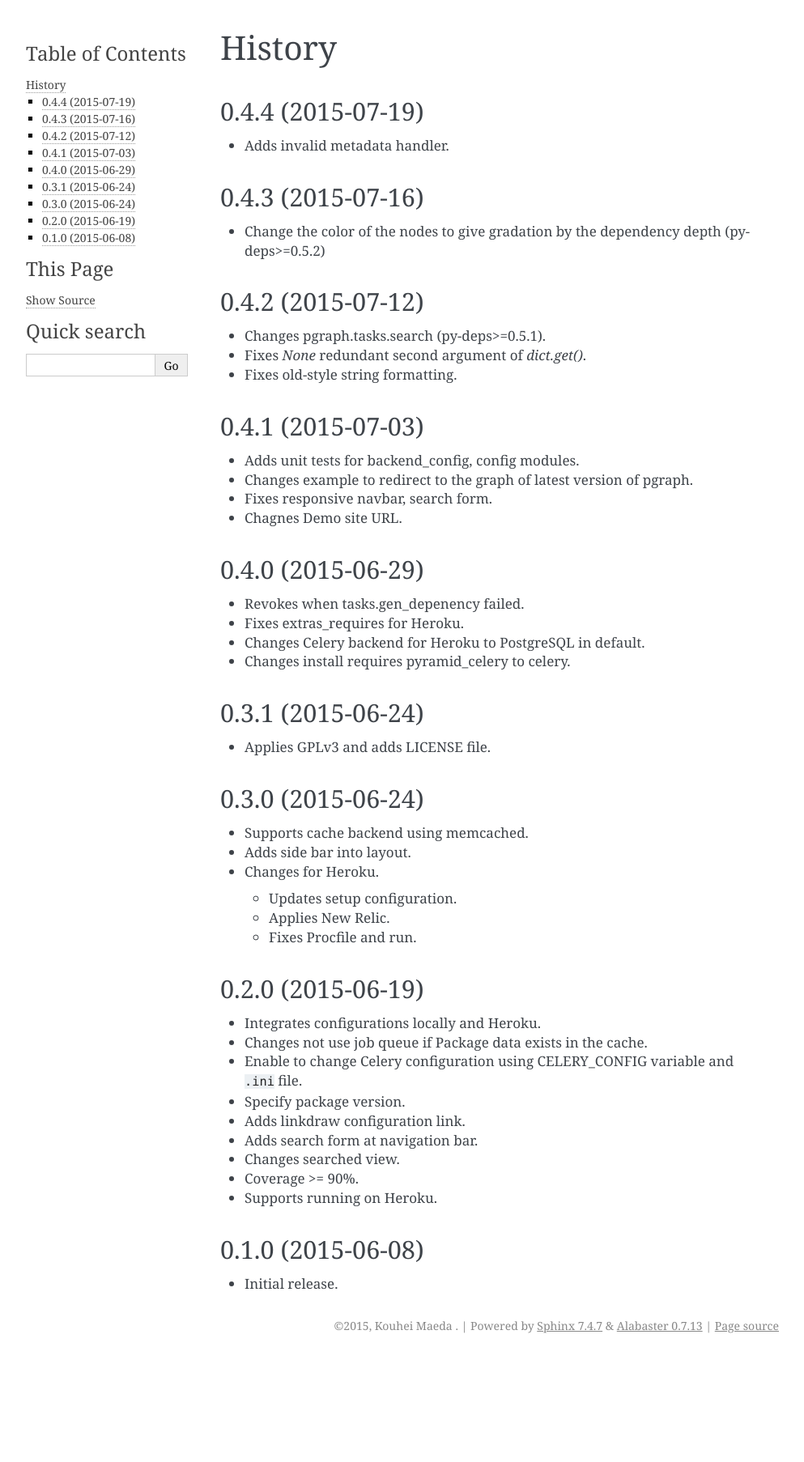
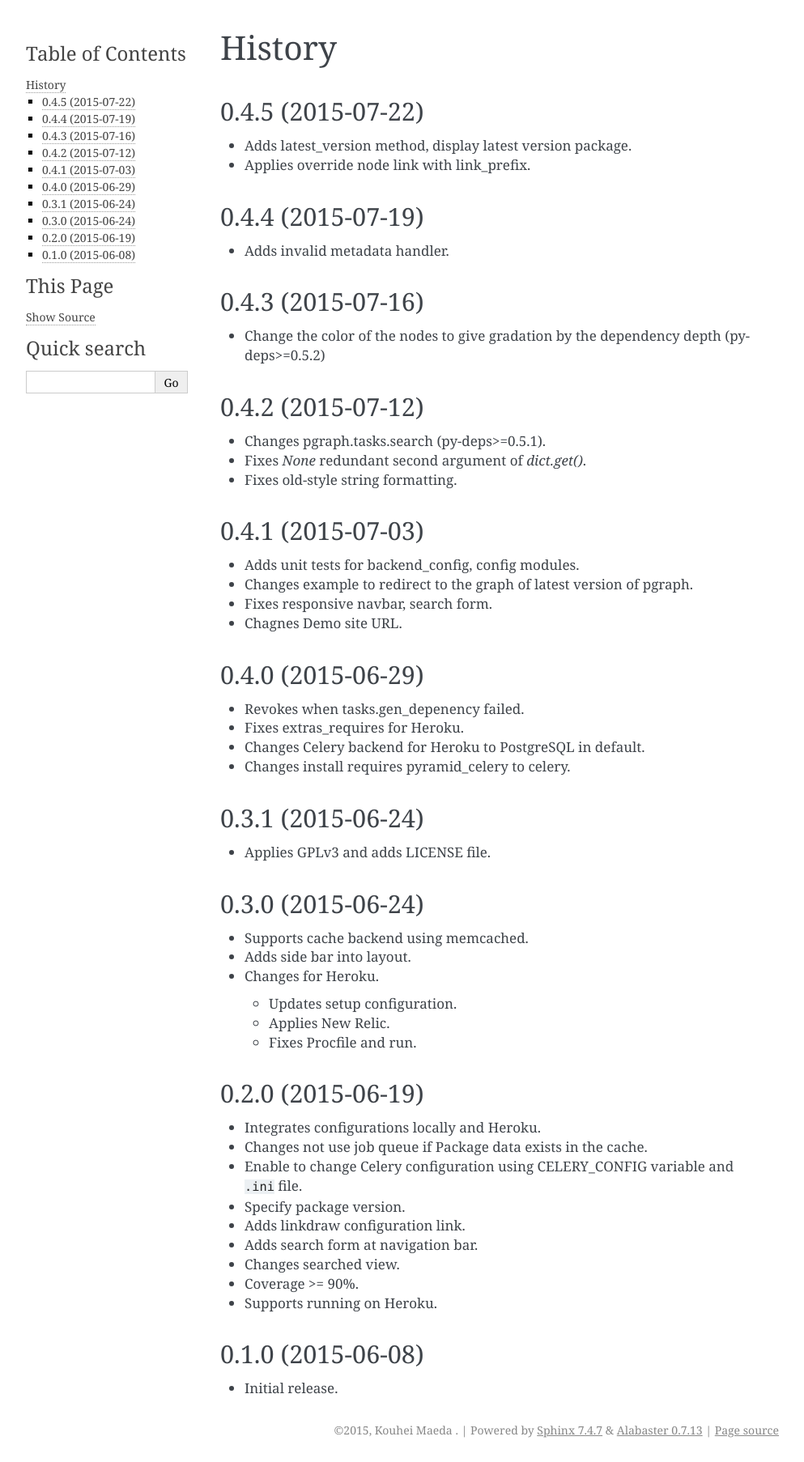
Before and after one commit to mkouhei/pgraph, a Sphinx documentation site: the page built from docs/source/HISTORY.rst, in a window 1280 px wide. Shown: the whole page at 81% size, without its empty margins (148-1141 px from the left). Built offline with Sphinx 7.4.7, drawn with Linux system fonts in a browser that asks for light colours; before the commit the page ends 1677 px from its top, so only the background shows below that.

Commit message:
Bump version.
Signed-off-by: Kouhei Maeda <mkouhei@palmtb.net>

```diff
--- a/docs/source/HISTORY.rst
+++ b/docs/source/HISTORY.rst
@@ -1,5 +1,11 @@
 History
 =======
+
+0.4.5 (2015-07-22)
+------------------
+
+* Adds latest_version method, display latest version package.
+* Applies override node link with link_prefix.
 
 0.4.4 (2015-07-19)
 ------------------
--- a/docs/source/conf.py
+++ b/docs/source/conf.py
@@ -57,7 +57,7 @@ copyright = '2015, Kouhei Maeda <mkouhei@palmtb.net>'
 # The short X.Y version.
 version = '0.4'
 # The full version, including alpha/beta/rc tags.
-release = '0.4.4'
+release = '0.4.5'
 
 # The language for content autogenerated by Sphinx. Refer to documentation
 # for a list of supported languages.
--- a/pgraph/__init__.py
+++ b/pgraph/__init__.py
@@ -4,6 +4,6 @@
 __project__ = 'pgraph'
 __author__ = 'Kouhei Maeda'
 __email__ = 'mkouhei@palmtb.net'
-__version__ = '0.4.4'
+__version__ = '0.4.5'
 __repo__ = 'https://github.com/mkouhei/pgraph'
 READTHEDOCS = 'http://pgraph.readthedocs.org'
```
